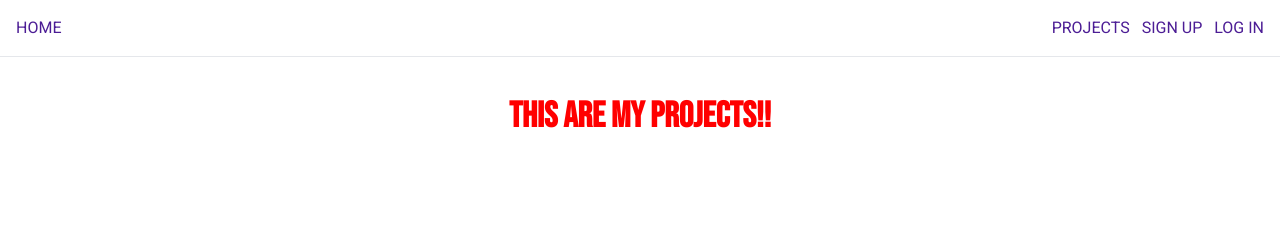
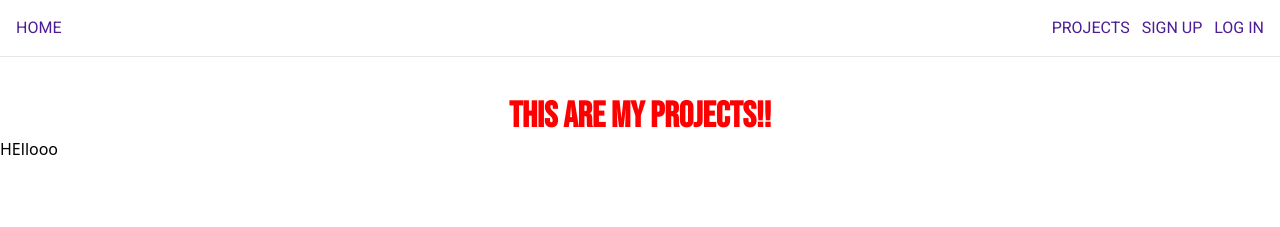
Before and after one commit to NixfeArt/portfolio, a Next.js app: page /projects in a window 1280 px wide. Shown: the top 227 px of the page. Built offline with nearby package versions, Linux system fonts and the light colour scheme.

Commit message:
testing branch

```diff
--- a/app/projects/page.jsx
+++ b/app/projects/page.jsx
@@ -5,6 +5,7 @@ const Projects = () => {
   return(
     <div className="mt-10">
       <Title extraClasses={['text-primary']}>This are my Projects!!</Title>
+      <p>HEllooo</p>
       <ProjectsNavigation />
     </div>
   )
```
